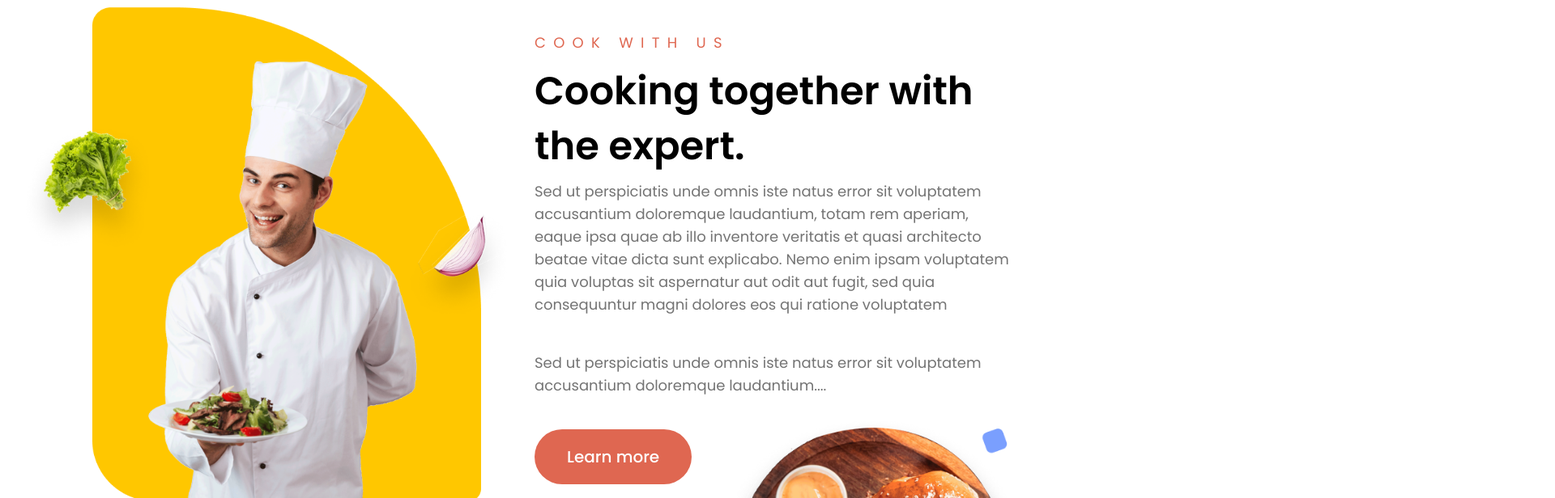
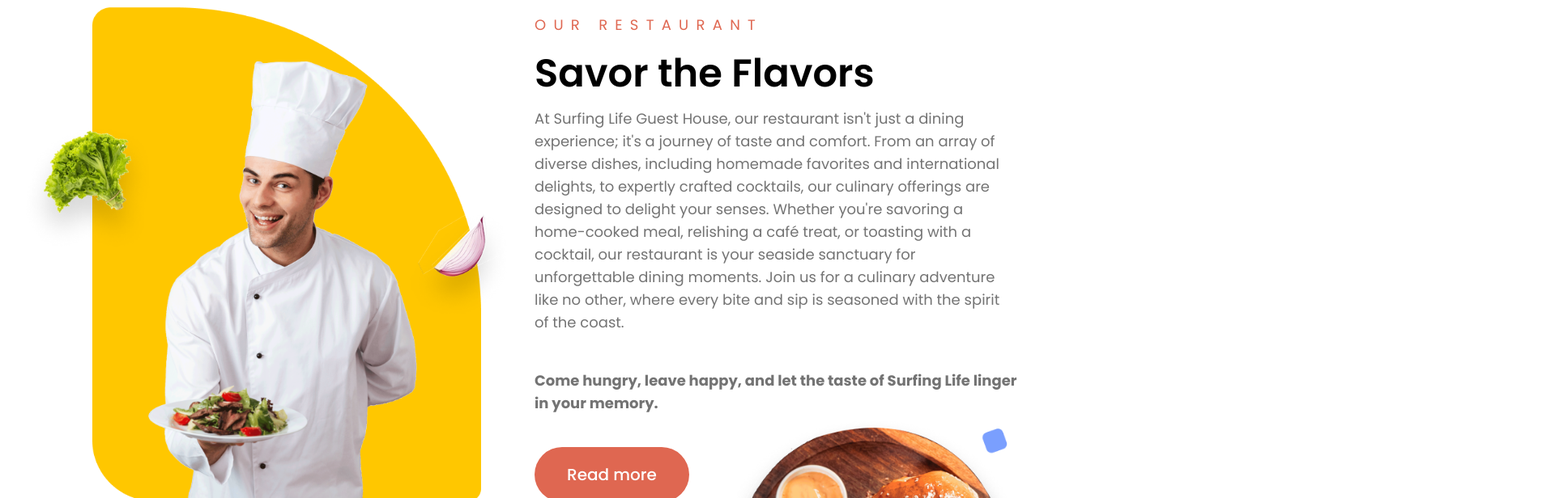
Before and after one commit to tharindud02/surfinglife, a Next.js app: page / in a window 1280 px wide. Shown: the part 2660-3276 px from the top of the page at 81% size, 1920 px wide, since content can reach past the window. Built offline with nearby package versions, Linux system fonts and the light colour scheme.

Commit message:
home page complete

```diff
--- a/app/components/Cook/index.tsx
+++ b/app/components/Cook/index.tsx
@@ -1,50 +1,87 @@
-"use client"
-import Image from 'next/image';
+"use client";
+import Image from "next/image";
 import { Fade } from "react-awesome-reveal";
 
-
 const Cook = () => {
-
   return (
-        <div className='relative' id="cook-section">
+    <div className="relative" id="cook-section">
       <div className="mx-auto max-w-7xl lg:pt-20 sm:pb-24 px-6">
-
-                <div className='absolute right-0 bottom-[-18%] hidden lg:block'>
-                    <Image src={'/images/Cook/burger.png'} alt="burger-image" width={463} height={622} />
+        <div className="absolute right-0 bottom-[-18%] hidden lg:block">
+          <Image
+            src={"/images/Cook/burger.png"}
+            alt="burger-image"
+            width={463}
+            height={622}
+          />
         </div>
 
-                <div className='grid grid-cols-1 lg:grid-cols-12 my-16 space-x-5'>
-
-                    <div className='col-span-6 flex justify-start'>
-                        <Image src="/images/Cook/cook.png" alt="nothing" width={636} height={808} />
+        <div className="grid grid-cols-1 lg:grid-cols-12 my-16 space-x-5">
+          <div className="col-span-6 flex justify-start">
+            <Image
+              src="/images/Cook/cook.png"
+              alt="nothing"
+              width={636}
+              height={808}
+            />
           </div>
 
-
-                    <div className='col-span-6 flex flex-col justify-center'>
-                        <Fade direction={'up'} delay={400} cascade damping={1e-1} triggerOnce={true}>
-                            <h2 className='text-pink text-lg font-normal mb-3 ls-51 uppercase text-start'>cook with us</h2>
+          <div className="col-span-6 flex flex-col justify-center">
+            <Fade
+              direction={"up"}
+              delay={400}
+              cascade
+              damping={1e-1}
+              triggerOnce={true}
+            >
+              <h2 className="text-pink text-lg font-normal mb-3 ls-51 uppercase text-start">
+                Our Restaurant
+              </h2>
             </Fade>
-                        <Fade direction={'up'} delay={800} cascade damping={1e-1} triggerOnce={true}>
+            <Fade
+              direction={"up"}
+              delay={800}
+              cascade
+              damping={1e-1}
+              triggerOnce={true}
+            >
               <h3 className="text-3xl lg:text-5xl font-semibold text-black text-start">
-                                Cooking together with the expert.
+                Savor the Flavors
               </h3>
             </Fade>
-                        <Fade direction={'up'} delay={1000} cascade damping={1e-1} triggerOnce={true}>
-                            <p className='text-grey md:text-lg font-normal mb-10 text-start mt-2'>Sed ut perspiciatis unde omnis iste natus error sit voluptatem accusantium doloremque laudantium, totam rem aperiam, eaque ipsa quae ab illo inventore veritatis et quasi architecto beatae vitae dicta sunt explicabo. Nemo enim ipsam voluptatem quia voluptas sit aspernatur aut odit aut fugit, sed quia consequuntur magni dolores eos qui ratione voluptatem </p>
-                            <p className='text-grey md:text-lg font-normal mb-10 text-start mt-1'>Sed ut perspiciatis unde omnis iste natus error sit voluptatem accusantium doloremque laudantium....</p>
-                            <div className='flex align-middle justify-center md:justify-start'>
-                                <button className='text-xl font-medium rounded-full text-white py-5 px-6 bg-pink lg:px-10 mr-6'>Learn more</button>
+            <Fade
+              direction={"up"}
+              delay={1000}
+              cascade
+              damping={1e-1}
+              triggerOnce={true}
+            >
+              <p className="text-grey md:text-lg font-normal mb-10 text-start mt-2">
+                At Surfing Life Guest House, our restaurant isn't just a dining
+                experience; it's a journey of taste and comfort. From an array
+                of diverse dishes, including homemade favorites and
+                international delights, to expertly crafted cocktails, our
+                culinary offerings are designed to delight your senses. Whether
+                you're savoring a home-cooked meal, relishing a café treat, or
+                toasting with a cocktail, our restaurant is your seaside
+                sanctuary for unforgettable dining moments. Join us for a
+                culinary adventure like no other, where every bite and sip is
+                seasoned with the spirit of the coast.
+              </p>
+              <p className="text-grey md:text-lg font-bold mb-10 text-start mt-1">
+                Come hungry, leave happy, and let the taste of Surfing Life
+                linger in your memory.
+              </p>
+              <div className="flex align-middle justify-center md:justify-start">
+                <button className="text-xl font-medium rounded-full text-white py-5 px-6 bg-pink lg:px-10 mr-6">
+                  Read more
+                </button>
               </div>
             </Fade>
           </div>
-
-
-
         </div>
-
       </div>
-        </div >
-    )
-}
+    </div>
+  );
+};
 
 export default Cook;
--- a/app/components/Footer/Footer.tsx
+++ b/app/components/Footer/Footer.tsx
@@ -1,5 +1,6 @@
 import Link from "next/link";
 import Image from "next/image";
+import GMap from "../GoogleMaps/gMap";
 
 interface ProductType {
   id: number;
@@ -89,8 +90,10 @@ const footer = () => {
         </div>
 
         {/* CLOUMN-2/3/4 */}
-
-        {products.map((product) => (
+        <div className="sm:col-span-6 col-span-12 ">
+          <GMap />
+        </div>
+        {/* {products.map((product) => (
           <div key={product.id} className="sm:col-span-2">
             <p className="text-black text-xl font-semibold mb-9">
               {product.section}
@@ -108,7 +111,7 @@ const footer = () => {
               ))}
             </ul>
           </div>
-        ))}
+        ))} */}
       </div>
 
       {/* All Rights Reserved */}
--- /dev/null
+++ b/app/components/GoogleMaps/gMap.tsx
@@ -0,0 +1,39 @@
+import React from "react";
+
+const GMap = () => {
+  return (
+    <div>
+      <div className="mapouter">
+        <div className="gmap_canvas">
+          <iframe
+            title="Google Map"
+            className="gmap_iframe"
+            width="100%"
+            src="https://maps.google.com/maps?width=600&amp;height=200&amp;hl=en&amp;q=surfinglife&amp;t=&amp;z=15&amp;ie=UTF8&amp;iwloc=B&amp;output=embed"
+          ></iframe>
+        </div>
+      </div>
+      <style>
+        {`
+          .mapouter {
+            position: relative;
+            text-align: right;
+            width: 100%;
+            height: 200px;
+          }
+          .gmap_canvas {
+            overflow: hidden;
+            background: none!important;
+            width: 100%;
+            height: 200px;
+          }
+          .gmap_iframe {
+            height: 200px!important;
+          }
+        `}
+      </style>
+    </div>
+  );
+};
+
+export default GMap;
--- a/app/components/Navbar/Drawer.tsx
+++ b/app/components/Navbar/Drawer.tsx
@@ -1,8 +1,7 @@
 import React, { ReactNode } from "react";
-import { XMarkIcon } from '@heroicons/react/24/outline'
+import { XMarkIcon } from "@heroicons/react/24/outline";
 import Link from "next/link";
-import Image from 'next/image';
-
+import Image from "next/image";
 
 interface DrawerProps {
   children: ReactNode;
@@ -11,7 +10,6 @@ interface DrawerProps {
 }
 
 const Drawer = ({ children, isOpen, setIsOpen }: DrawerProps) => {
-
   return (
     <main
       className={
@@ -27,24 +25,34 @@ const Drawer = ({ children, isOpen, setIsOpen }: DrawerProps) => {
           (isOpen ? "translate-x-0" : "-translate-x-full")
         }
       >
-
         <article className="relative w-340px max-w-lg pb-10 flex flex-col space-y-6 h-full">
           <header className="px-4 py-4 flex items-center justify-between">
-
             <div className="flex flex-shrink-0 items-center border-right">
-                            <Image src="/images/Logo/Logo.svg" alt="logo" width={36} height={36} />
-                            <Link href="/" className='text-2xl font-semibold text-black ml-4'>
-                                Chef&apos;s Kitchen.
+              <Image
+                src="/images/Logo/LogoB.png"
+                alt="logo"
+                width={36}
+                height={36}
+              />
+              <Link href="/" className="text-2xl font-semibold text-black ml-4">
+                Surfing Life
               </Link>
             </div>
 
-                        <XMarkIcon className="block h-6 w-6" onClick={() => {
+            <XMarkIcon
+              className="block h-6 w-6"
+              onClick={() => {
                 setIsOpen(false);
-                        }} />
+              }}
+            />
           </header>
-                    <div onClick={() => {
+          <div
+            onClick={() => {
               setIsOpen(false);
-                    }}>{children}</div>
+            }}
+          >
+            {children}
+          </div>
         </article>
       </section>
       <section
@@ -55,6 +63,6 @@ const Drawer = ({ children, isOpen, setIsOpen }: DrawerProps) => {
       ></section>
     </main>
   );
-}
+};
 
 export default Drawer;
--- a/app/components/Navbar/Signindialog.tsx
+++ b/app/components/Navbar/Signindialog.tsx
@@ -1,27 +1,29 @@
-import { Dialog, Transition } from '@headlessui/react'
-import { Fragment, useState } from 'react'
-import { LockClosedIcon } from '@heroicons/react/20/solid'
-import Link from 'next/link';
-import Image from 'next/image';
-
-
+import { Dialog, Transition } from "@headlessui/react";
+import { Fragment, useState } from "react";
+import { LockClosedIcon } from "@heroicons/react/20/solid";
+import Link from "next/link";
+import Image from "next/image";
 
 const Signin = () => {
-    let [isOpen, setIsOpen] = useState(false)
+  let [isOpen, setIsOpen] = useState(false);
 
   const closeModal = () => {
-        setIsOpen(false)
-    }
+    setIsOpen(false);
+  };
 
   const openModal = () => {
-        setIsOpen(true)
-    }
+    setIsOpen(true);
+  };
 
   return (
     <>
       <div className="absolute inset-y-0 right-0 flex items-center pr-2 sm:static sm:inset-auto sm:ml-6 sm:pr-0">
-                <div className='hidden md:block'>
-                    <button type="button" className='flex justify-end text-xl font-medium bg-bgpink text-pink py-4 px-4 lg:px-8 navbutton rounded-full hover:text-white hover:bg-pink' onClick={openModal}>
+        <div className="hidden md:block">
+          <button
+            type="button"
+            className="flex justify-end text-xl font-medium bg-bgpink text-pink py-4 px-4 lg:px-8 navbutton rounded-full hover:text-white hover:bg-pink"
+            onClick={openModal}
+          >
             Sign In
           </button>
         </div>
@@ -53,14 +55,21 @@ const Signin = () => {
                 leaveTo="opacity-0 scale-95"
               >
                 <Dialog.Panel className="w-full max-w-md transform overflow-hidden rounded-2xl bg-white p-6 text-left align-middle shadow-xl transition-all">
-
                   <div className="flex min-h-full items-center justify-center py-12 px-4 sm:px-6 lg:px-8">
                     <div className="w-full max-w-md space-y-8">
                       <div>
                         <div className="flex items-center justify-center">
-                                                    <Image src="/images/Logo/Logo.svg" alt="logo" width={46} height={46} />
-                                                    <Link href="/" className='text-2xl font-semibold text-black ml-4'>
-                                                        Chef&apos;s Kitchen
+                          <Image
+                            src="/images/Logo/LogoB.png"
+                            alt="logo"
+                            width={46}
+                            height={46}
+                          />
+                          <Link
+                            href="/"
+                            className="text-2xl font-semibold text-black ml-4"
+                          >
+                            Surfing Life
                           </Link>
                         </div>
                         <h2 className="mt-10 text-center text-3xl font-bold tracking-tight text-lightgrey">
@@ -68,7 +77,11 @@ const Signin = () => {
                         </h2>
                       </div>
                       <form className="mt-8 space-y-6" action="#" method="POST">
-                                                <input type="hidden" name="remember" defaultValue="true" />
+                        <input
+                          type="hidden"
+                          name="remember"
+                          defaultValue="true"
+                        />
                         <div className="-space-y-px rounded-md shadow-sm">
                           <div>
                             <label htmlFor="email-address" className="sr-only">
@@ -108,13 +121,19 @@ const Signin = () => {
                               type="checkbox"
                               className="h-4 w-4 rounded border-lightgrey text-indigo-600 focus:ring-indigo-500"
                             />
-                                                        <label htmlFor="remember-me" className="ml-2 block text-sm text-gray-900">
+                            <label
+                              htmlFor="remember-me"
+                              className="ml-2 block text-sm text-gray-900"
+                            >
                               Remember me
                             </label>
                           </div>
 
                           <div className="text-sm">
-                                                        <a href="#" className="font-medium text-indigo-600 hover:text-indigo-500">
+                            <a
+                              href="#"
+                              className="font-medium text-indigo-600 hover:text-indigo-500"
+                            >
                               Forgot your password?
                             </a>
                           </div>
@@ -126,7 +145,10 @@ const Signin = () => {
                             className="group relative flex w-full justify-center rounded-md border border-transparent bg-pink py-2 px-4 text-sm font-medium text-white hover:bg-indigo-700 focus:outline-none focus:ring-2 focus:ring-indigo-500 focus:ring-offset-2"
                           >
                             <span className="absolute inset-y-0 left-0 flex items-center pl-3">
-                                                            <LockClosedIcon className="h-5 w-5 text-indigo-500 group-hover:text-indigo-400" aria-hidden="true" />
+                              <LockClosedIcon
+                                className="h-5 w-5 text-indigo-500 group-hover:text-indigo-400"
+                                aria-hidden="true"
+                              />
                             </span>
                             Sign in
                           </button>
@@ -134,7 +156,6 @@ const Signin = () => {
                       </form>
                     </div>
                   </div>
-
 
                   <div className="mt-4 flex justify-end">
                     <button
@@ -152,7 +173,7 @@ const Signin = () => {
         </Dialog>
       </Transition>
     </>
-    )
-}
+  );
+};
 
 export default Signin;
--- a/app/components/Work/index.tsx
+++ b/app/components/Work/index.tsx
@@ -41,11 +41,11 @@ const cardData: cardDataType[] = [
 const Work = () => {
   return (
     <div>
-      <div className="mx-auto max-w-7xl px-6 " id="about-section">
-        <div className="pt-40">
+      <div className="mx-auto max-w-7xl px-6" id="about-section">
+        <div className="sm:pt-40 pt-96">
           <div className="text-center mb-14">
             <Fade
-              direction={"up"}
+              direction={"down"}
               delay={400}
               cascade
               damping={1e-1}
@@ -69,7 +69,7 @@ const Work = () => {
           </div>
           <div className="text-center mb-4">
             <Fade
-              direction={"up"}
+              direction={"down"}
               delay={800}
               cascade
               damping={1e-1}
@@ -102,9 +102,17 @@ const Work = () => {
             </Fade>
           </div>
           <div className="text-center mb-4">
-            <button className="border w-full md:w-auto mt-5 md:mt-0 border-pink justify-center rounded-full text-xl font-medium items-center py-3 px-5 text-pink hover:text-white hover:bg-pink">
-              <Link href="/aboutus">Read More</Link>
-            </button>
+            <Fade
+              direction={"up"}
+              delay={800}
+              cascade
+              damping={1e-1}
+              triggerOnce={true}
+            >
+              <button className="border w-full md:w-auto mt-5 md:mt-0 border-pink justify-center rounded-full text-xl font-medium items-center py-3 px-5 text-pink hover:text-white hover:bg-pink">
+                <Link href="/aboutus">Read More</Link>
+              </button>
+            </Fade>
           </div>
         </div>
 
--- a/app/page.tsx
+++ b/app/page.tsx
@@ -13,7 +13,7 @@ export default function Home() {
       <Features />
       <Rooms />
       <Cook />
-      <Expert />
+      {/* <Expert /> */}
       <Gallery />
       {/* <Newsletter /> */}
     </main>
--- a/package.json
+++ b/package.json
@@ -11,6 +11,7 @@
   "dependencies": {
     "@headlessui/react": "^1.7.14",
     "@heroicons/react": "^2.0.18",
+    "@react-google-maps/api": "^2.19.2",
     "@types/node": "20.2.0",
     "@types/react": "18.2.6",
     "@types/react-dom": "18.2.4",
```
Also changed, not shown: 2 other files (tests, documents, lock files or other folders). Lines whose indentation alone changed are shown as unchanged.
